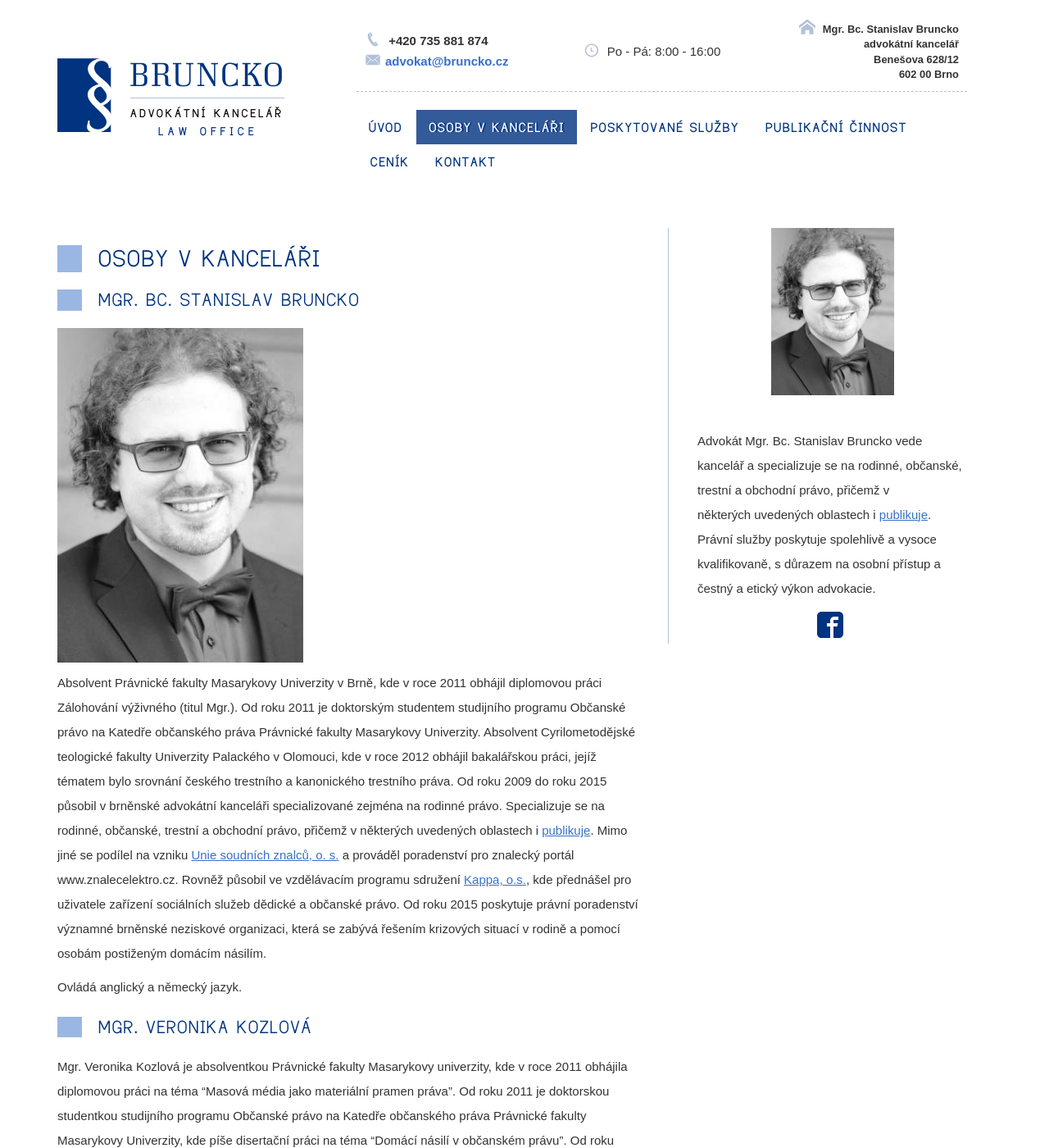
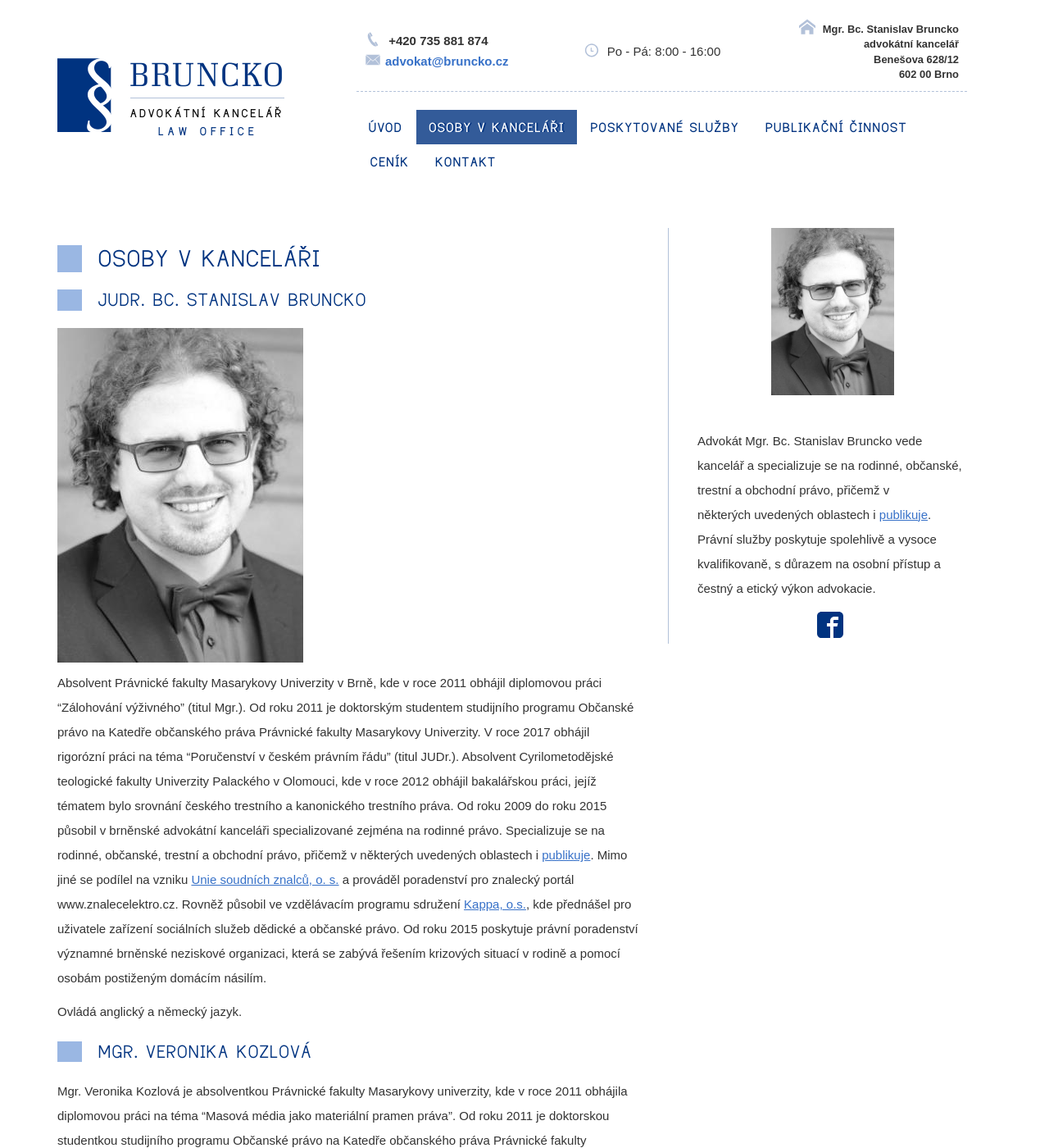
Before and after one commit to Pave91/bruncko-web, a Jekyll site: the page built from osoby-v-kancelari.md, in a window 1280 px wide and 1400 px high. Shown: the whole window at 82% size. Built offline with Jekyll 4.4.1, drawn with Linux system fonts in a browser that asks for light colours; nearby versions of some CDN libraries; some of the changed text lies outside the part shown.

Commit message:
Update osoby-v-kancelari.md

```diff
--- a/osoby-v-kancelari.md
+++ b/osoby-v-kancelari.md
@@ -4,12 +4,12 @@ title: Osoby v kanceláři
 permalink: /osoby-v-kancelari/
 ---
 
-## Mgr. Bc. Stanislav Bruncko
+## JUDr. Bc. Stanislav Bruncko
 
 
 ![Mgr. Bc. Stanislav Bruncko]({{site.baseurl}}/www/img/SB.jpg)
 
-Absolvent Právnické fakulty Masarykovy Univerzity v Brně, kde v roce 2011 obhájil diplomovou práci Zálohování výživného (titul Mgr.). Od roku 2011 je doktorským studentem studijního programu Občanské právo na Katedře občanského práva Právnické fakulty Masarykovy Univerzity.
+Absolvent Právnické fakulty Masarykovy Univerzity v Brně, kde v roce 2011 obhájil diplomovou práci "Zálohování výživného" (titul Mgr.). Od roku 2011 je doktorským studentem studijního programu Občanské právo na Katedře občanského práva Právnické fakulty Masarykovy Univerzity. V roce 2017 obhájil rigorózní práci na téma "Poručenství v českém právním řádu" (titul JUDr.).
 Absolvent Cyrilometodějské teologické fakulty Univerzity Palackého v Olomouci, kde v roce 2012 obhájil bakalářskou práci, jejíž tématem bylo srovnání českého trestního a kanonického trestního práva.
 Od roku 2009 do roku 2015 působil v brněnské advokátní kanceláři specializované zejména na rodinné právo.
 Specializuje se na rodinné, občanské, trestní a obchodní právo, přičemž v některých uvedených oblastech i [publikuje]({{site.baseurl}}/publikacni-cinnost#bruncko).
@@ -31,9 +31,6 @@ Od roku 2016 je na rodičovské dovolené, výkon koncipientské praxe má přer
 Mgr. Michael Straka je absolventem Právnické fakulty Masarykovy Univerzity, kde v roce 2016 obhájil práci na téma „Pojem znásilnění“. Od téhož roku je koncipientem advokátní kanceláře Mgr. Bc. Stanislava Bruncka, kde se zabývá především občanským, rodinným a trestním právem, přičemž se zaměřuje na pomoc obětem domácího násilí. Kromě práva se věnuje také silovým sportům, a to zejména kulturistice, ve které i aktivně závodí.
 
 
-## Mgr. Lucie Šimková
-Lucie Šimková završila studia Právnické fakulty Masarykovy univerzity v roce 2006 získáním magisterského titulu v oboru právo a právní věda. Od roku 2016 je advokátní koncipientkou v advokátní kanceláři Mgr. Bc. Stanislava Bruncka. V rámci své praxe v advokacii se primárně zaměřuje na rodinné právo, medicínské právo a práva pacientů. Dokáže empaticky vnímat potřeby klientů a uplatnit řadu svých praktických zkušeností, nejen díky tomu, že působí také v rodičovské roli. Služby poskytuje též v oblasti pracovního práva, práva obchodních společností, práva nemovitostí a trestního práva.
-
 
 ## Praktikanti
 V současné době na pozici praktikantů působí několik studentů Právnické fakulty Masarykovy univerzity.
```
